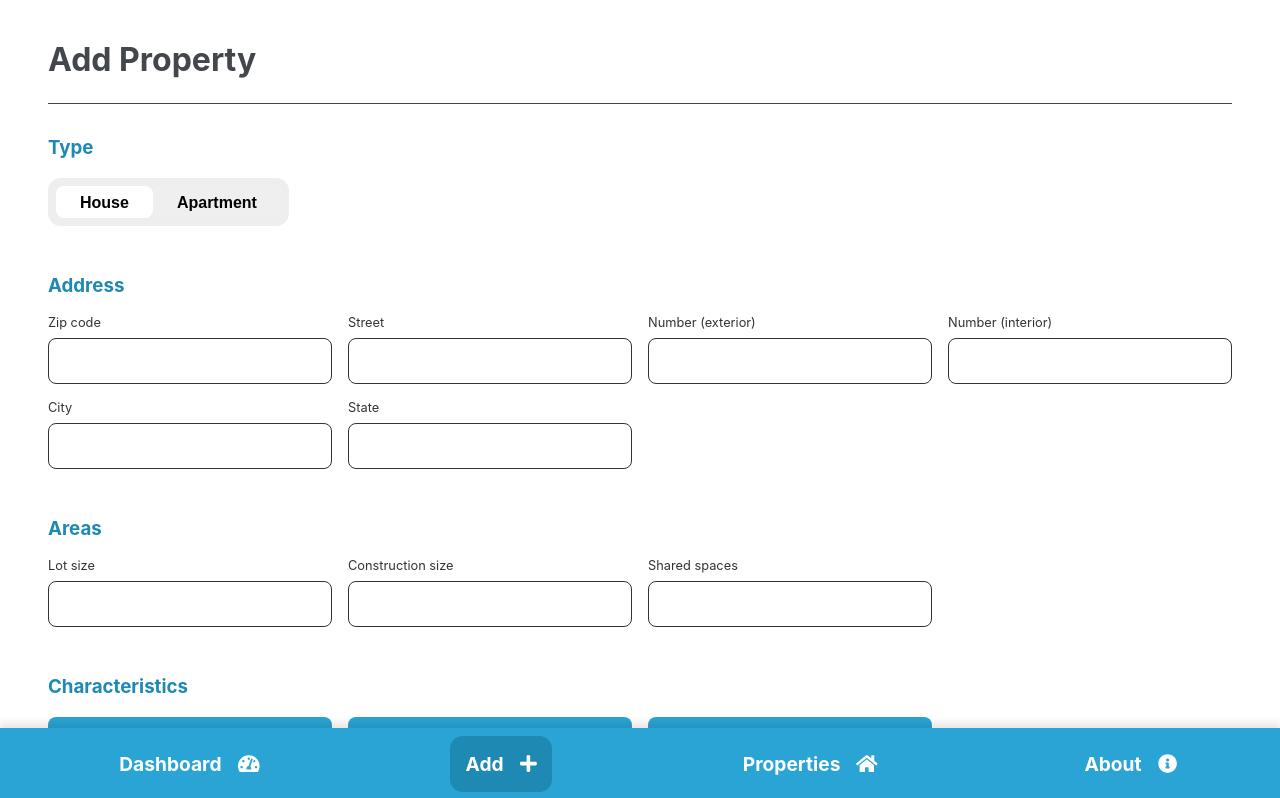
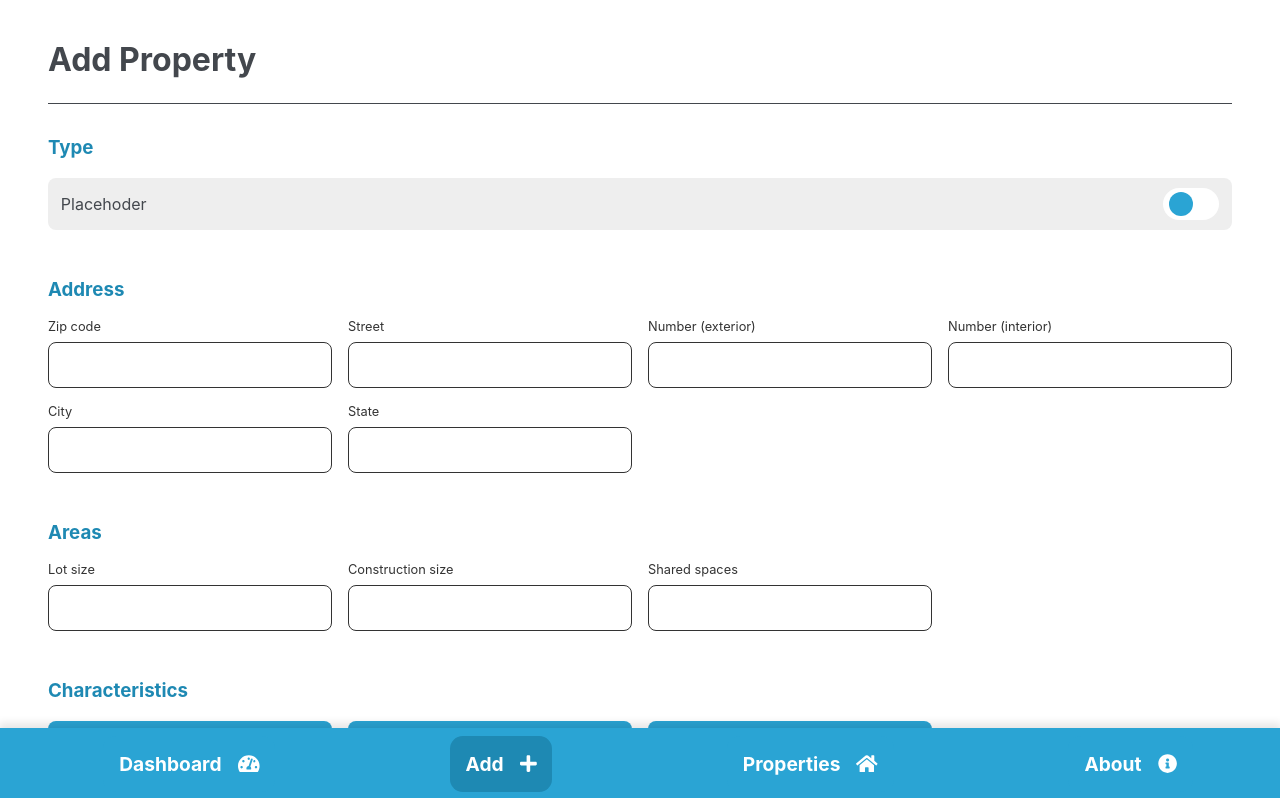
Before and after one commit to denkiapple/PropertyCreator, a React (Create React App) app: page /addproperty in a window 1280 px wide. Shown: the top 798 px of the page. Built offline with nearby package versions, Linux system fonts and the light colour scheme.

Commit message:
Update: Toggle: redesigned component

```diff
--- a/src/Components/Toggle/Toggle.jsx
+++ b/src/Components/Toggle/Toggle.jsx
@@ -1,42 +1,39 @@
 import React, { useState } from "react";
-import { arrayOf, shape } from "prop-types";
+import { string, bool } from "prop-types";
 import { classes } from "../../constants";
 
 import styles from "./Toggle.module.css";
 
-const Toggle = ({ options, initialSelected }) => {
-  const [selected, setSelected] = useState(initialSelected || options[0].id);
+const Toggle = ({ text, initiallyOn }) => {
+  const [selected, setSelected] = useState(initiallyOn);
 
-  return options.length > 1 ? (
+  return (
     <div className={styles.layout}>
-      {options.map(option => (
-        <button
-          key={option.id}
-          className={classes(
-            styles.option,
-            selected === option.id && styles.optionSelected
-          )}
-          // onClick={setSelected(option.id)}
-        >
-          {option.name}
-        </button>
-      ))}
-    </div>
-  ) : (
-    <div className={styles.layout}>
-      <p className={styles.error}>
-        Toggle_Error: Ingresa más de dos opciones
+      <p>
+        {text}
       </p>
+
+      <button
+        className={classes(
+          styles.toggler,
+          selected && styles.optionSelected
+        )}
+        onClick={() => setSelected(!selected)}
+      >
+        <div className={styles.bolis}></div>
+      </button>
     </div>
   );
 };
 
 Toggle.propTypes = {
-  options: arrayOf(shape({})),
+  text: string,
+  initiallyOn: bool,
 };
 
 Toggle.defaultProps = {
-  options: [],
+  text: "Placehoder",
+  initiallyOn: false,
 };
 
 export default Toggle;
--- a/src/Components/Toggle/Toggle.module.css
+++ b/src/Components/Toggle/Toggle.module.css
@@ -1,34 +1,26 @@
 .layout {
+  width: 100%;
+  background-color: var(--color-white-very-dark);
+  border-radius: 0.5rem;
+  padding: 0 0.8rem;
   display: flex;
   flex-direction: row;
   align-items: center;
-  justify-content: flex-start;
-
-  padding: 0.5rem;
-  margin: 0;
-  height: 3rem;
-  width: fit-content;
-
-  border-radius: 0.8rem;
-  background-color: var(--color-white-very-dark);
+  justify-content: space-between;
 }
 
-.option {
+.toggler {
+  background-color: var(--color-white);
   border: none;
-  border-radius: 0.5rem;
+  border-radius: 1rem;
   height: 2rem;
-  font-size: 1rem;
-  font-weight: bold;
-  padding: 0.5rem 1.5rem;
+  width: 3.5rem;
   cursor: pointer;
 }
 
-.optionSelected {
-  background-color: var(--color-white);
+.bolis {
+  width: 1.5rem;
+  height: 1.5rem;
+  border-radius: 50%;
+  background-color: var(--color-brand);
 }
-
-.error {
-  margin: auto;
-  padding: 0;
-  color: var(--color-danger);
-}
```
Also changed, not shown: 1 other file (tests, documents, lock files or other folders).
